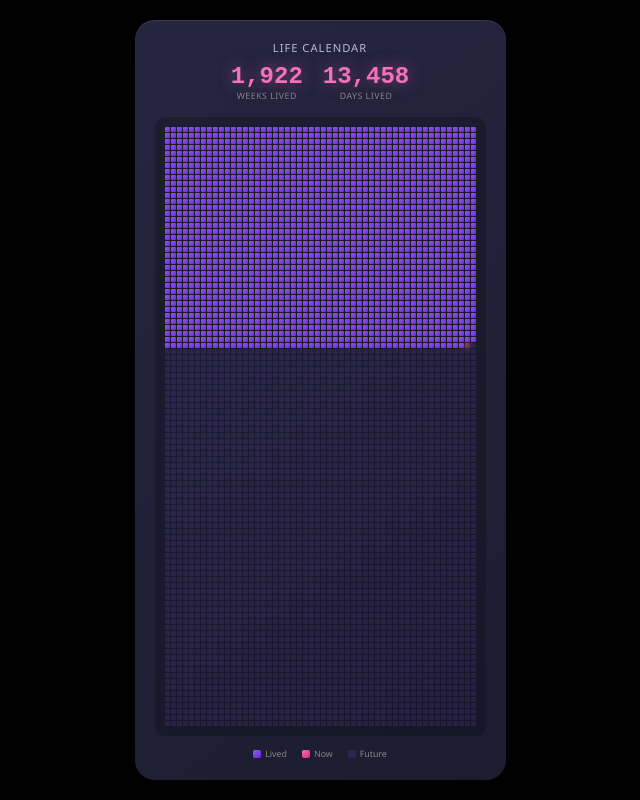
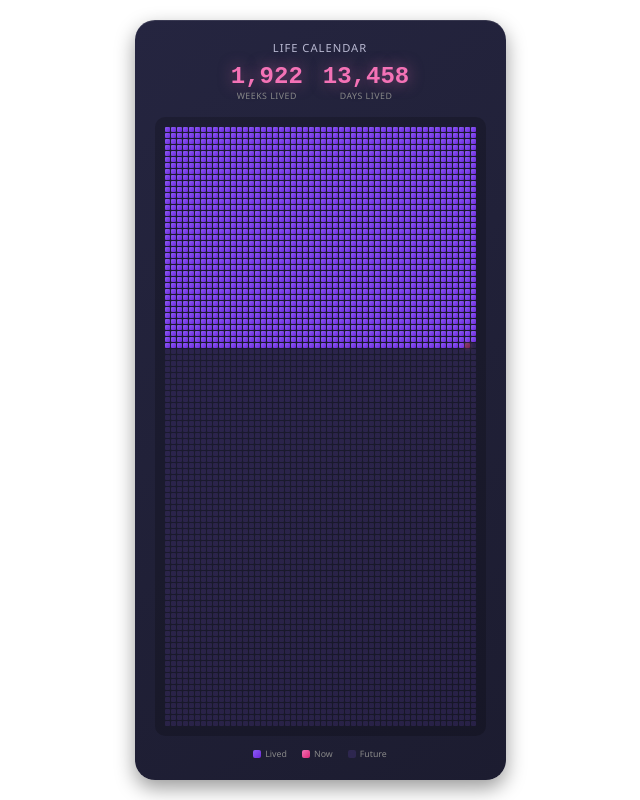
Before and after one commit to jess-locky/life-calendar, a plain HTML site: page index.html in a window 1280 px wide. Shown: the whole page, without its empty margins (320-960 px from the left). Drawn offline with Linux system fonts and the light colour scheme.

Commit message:
Background colour change to transparent

```diff
--- a/index.html
+++ b/index.html
@@ -12,7 +12,7 @@
             align-items: center;
             margin: 0;
             padding: 20px;
-            background: #000000;
+            background: transparnet;
             color: white;
             box-sizing: border-box;
         }
```
